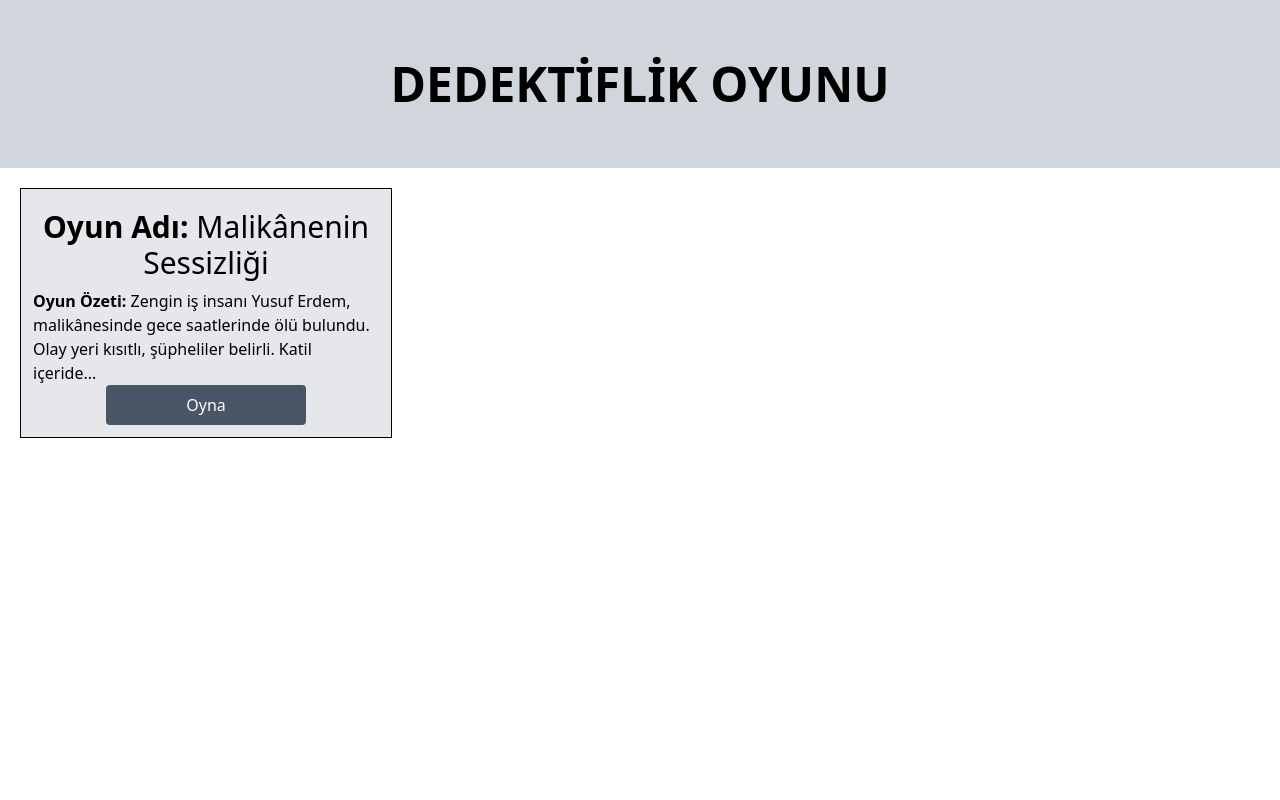
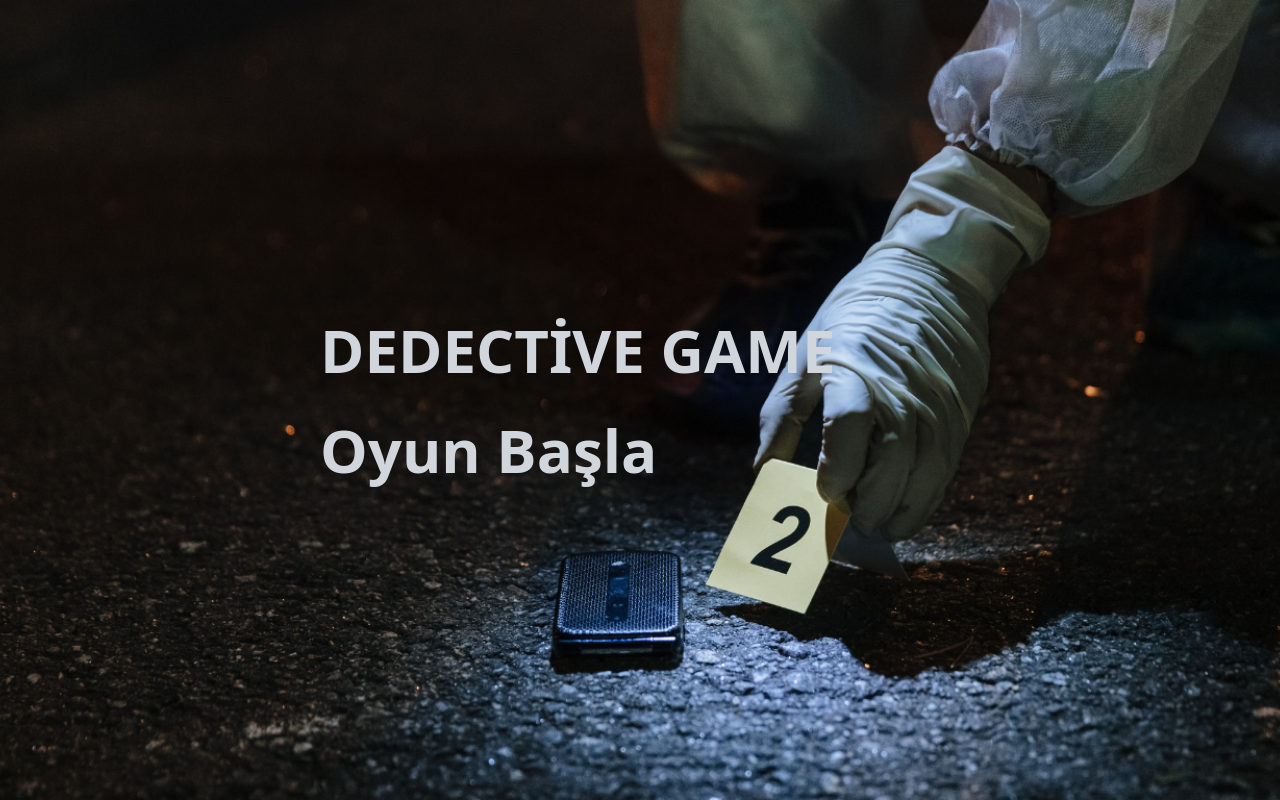
Before and after one commit to emreakinn/dedektiflik-oyunu, a React (Vite) app: page / in a window 1280 px wide. Built offline with nearby package versions, Linux system fonts and the light colour scheme.

Commit message:
dosya düzeltmeleri ve oyun ekranında değişiklikler yapıldı

```diff
--- a/src/App.jsx
+++ b/src/App.jsx
@@ -1,13 +1,21 @@
 import './App.css'
-import Header from './components/Header'
-import Main from './components/main'
+import { Link } from 'react-router-dom'
+
 
 function App() {
 
   return (
-    <div>
-      <Header />
-      <Main />
+    <div className='w-full h-[100vh] bg-[url(./assets/background.png)] bg-no-repeat bg-cover bg-center'>
+      <div className='flex flex-col gap-10 p-80 text-6xl text-gray-300 font-bold'>
+        <div> DEDECTİVE GAME</div>
+        <div>
+          <Link to={`/game`}>
+            <button className="text-gray-300 cursor-pointer">
+              Oyun Başla
+            </button>
+          </Link>
+        </div>
+      </div>
     </div>
   )
 }
--- a/src/components/Header.jsx
+++ /dev/null
@@ -1,11 +0,0 @@
-import React from 'react'
-
-function Header() {
-    return (
-        <div className='text-center py-15 bg-gray-300'>
-            <h1 class="text-5xl font-bold">DEDEKTİFLİK OYUNU</h1>
-        </div>
-    )
-}
-
-export default Header
--- a/src/components/Main.jsx
+++ /dev/null
@@ -1,35 +0,0 @@
-import { useEffect, useState } from 'react'
-import { Link } from 'react-router-dom'
-
-function Main() {
-
-    const [games, setGames] = useState([]);
-
-    useEffect(() => {
-        fetch('/data.json')
-            .then(res => res.json())
-            .then(data => setGames(data.senarios));
-    }, []);
-
-    return (
-        <div className='flex justify-start gap-5 flex-wrap p-5'>
-            {games.map(game => (
-                <div className='w-[30%] p-3 bg-gray-200 border' key={game.id}>
-                    <div className="text-center py-2">
-                        <h2 className='text-3xl'><b>Oyun Adı:</b> {game.title}</h2>
-                    </div>
-                    <p><b>Oyun Özeti:</b> {game.description}</p>
-                    <div className="text-center">
-                        <Link to={`/oyun/${game.id}`}>
-                            <button className="bg-gray-600 text-white w-50 px-4 py-2 rounded">
-                                Oyna
-                            </button>
-                        </Link>
-                    </div>
-                </div>
-            ))}
-        </div>
-    )
-}
-
-export default Main
--- a/src/components/Game.jsx
+++ b/src/game/Game.jsx
@@ -1,12 +1,12 @@
 import { useEffect, useState } from 'react'
 import { useNavigate, useParams } from 'react-router-dom'
 import { Link } from 'react-router-dom'
-import Clues from './Clues';
-import Modal from './modal';
+import Clues from '../components/Clues';
+import Modal from '../components/modal';
 
 function Game() {
 
-    const { id } = useParams();
+    const { title } = useParams();
     const [game, setGame] = useState(null);
     const [showModal, setShowModal] = useState(false);
     const navigate = useNavigate();
@@ -15,10 +15,10 @@ function Game() {
         fetch('/data.json')
             .then(res => res.json())
             .then(data => {
-                const foundGame = data.senarios.find(s => s.id === parseInt(id));
+                const foundGame = data.senarios.find(s => s.title === title);
                 setGame(foundGame);
             });
-    }, [id]);
+    }, [title]);
 
     if (!game) return <div>Yükleniyor...</div>;
 
@@ -33,15 +33,22 @@ function Game() {
     };
 
     return (
-        <div className="p-6 text-center">
-            <h1 className="text-2xl font-bold">{game.title}</h1>
-            <p><b>Olay:</b> {game.description}</p>
-            <p><b>Ölüm Saati:</b> {game.timeOfDeath}</p>
-            <p><b>Ölüm Sebebi:</b> {game.causeOfDeath}</p>
-            <h1 className='text-5xl'>Şüpheliler</h1>
+        <div className="w-full h-[100vh] flex flex-col bg-gray-950 text-gray-300 text-center">
+            <div className="text-2xl font-bold py-10 mb-10">{game.title}</div>
+            <div className='w-full flex'>
+                <div className='w-[60%] p-10 flex flex-col gap-6 items-center justify-start'>
+                    <p><b>Olay:</b> {game.description}</p>
+                    <p><b>Ölüm Saati:</b> {game.timeOfDeath}</p>
+                    <p><b>Ölüm Sebebi:</b> {game.causeOfDeath}</p>
+                </div>
+                <div className='w-[40%] flex gap-10 items-center justify-center'>
+                    <button className='w-[40%] h-[600px] py-28 border-2'>ŞÜPHELİLER</button>
+                    <button className='w-[40%] h-[600px] py-28 border-2'>İPUÇLARI</button>
+                </div>
+            </div>
             <div className='flex flex-wrap gap-5 justify-between p-5'>
                 {game.characters.map((character => (
-                    <div className='w-[30%] p-3 bg-gray-200' key={character.id}>
+                    <div className='w-[0%] p-3 bg-gray-200' key={character.id}>
                         <img className='w-full h-[500px]' src={`/images/${character.image}`} alt={character.name} />
                         <p><b>Adı:</b> {character.name}</p>
                         <Link to={`/oyun/${game.id}/${character.id}`}>
--- /dev/null
+++ b/src/game/Main.jsx
@@ -0,0 +1,40 @@
+import { useEffect, useState } from 'react'
+import { Link } from 'react-router-dom'
+import backgroundImg from '../assets/background.png'
+
+function Main() {
+
+    const [games, setGames] = useState([]);
+
+    useEffect(() => {
+        fetch('/data.json')
+            .then(res => res.json())
+            .then(data => setGames(data.senarios));
+    }, []);
+
+    return (
+        <div className='w-full h-[100vh] bg-gray-950 flex flex-col gap-5 flex-wrap p-5'>
+            <div className="w-full text-center text-5xl text-gray-300">HİKAYE SEÇ</div>
+            {games.map(game => (
+                <div className='w-[20%] h-[60%] p-1 bg-gray-300 border' key={game.id}>
+                    <img src={backgroundImg} alt="" />
+                    <div className="py-2 text-xl">
+                        <b>Oyun Adı:</b> {game.title}
+                    </div>
+                    <div className="py-2 text-lg">
+                        <b>Oyun Özeti:</b> {game.description}
+                    </div>
+                    <div className="text-center">
+                        <Link to={`${game.title}`}>
+                            <button className="bg-gray-950 text-gray-300 w-50 px-4 py-2 rounded cursor-pointer">
+                                <b>Oyna</b>
+                            </button>
+                        </Link>
+                    </div>
+                </div>
+            ))}
+        </div>
+    )
+}
+
+export default Main
--- a/src/main.jsx
+++ b/src/main.jsx
@@ -2,15 +2,17 @@ import { createRoot } from 'react-dom/client'
 import './index.css'
 import App from './App.jsx'
 import { BrowserRouter, Route, Router, Routes } from "react-router-dom";
-import Game from './components/Game.jsx';
+import Game from './game/Game.jsx';
 import Characters from './components/Characters.jsx';
 import Solution from './components/Solution.jsx';
+import Main from './game/Main.jsx';
 
 createRoot(document.getElementById('root')).render(
   <BrowserRouter>
     <Routes>
       <Route path="/" element={<App />} />
-      <Route path="/oyun/:id" element={<Game />} />
+      <Route path="/game" element={<Main />} />
+      <Route path="/game/:title" element={<Game />} />
       <Route path="/oyun/:oyunId/:karakterId" element={<Characters />} />
       <Route path="/oyun/:oyunId/cozum/:katilId" element={<Solution />} />
     </Routes>
```
Also changed, not shown: src/assets/background.png (added).
